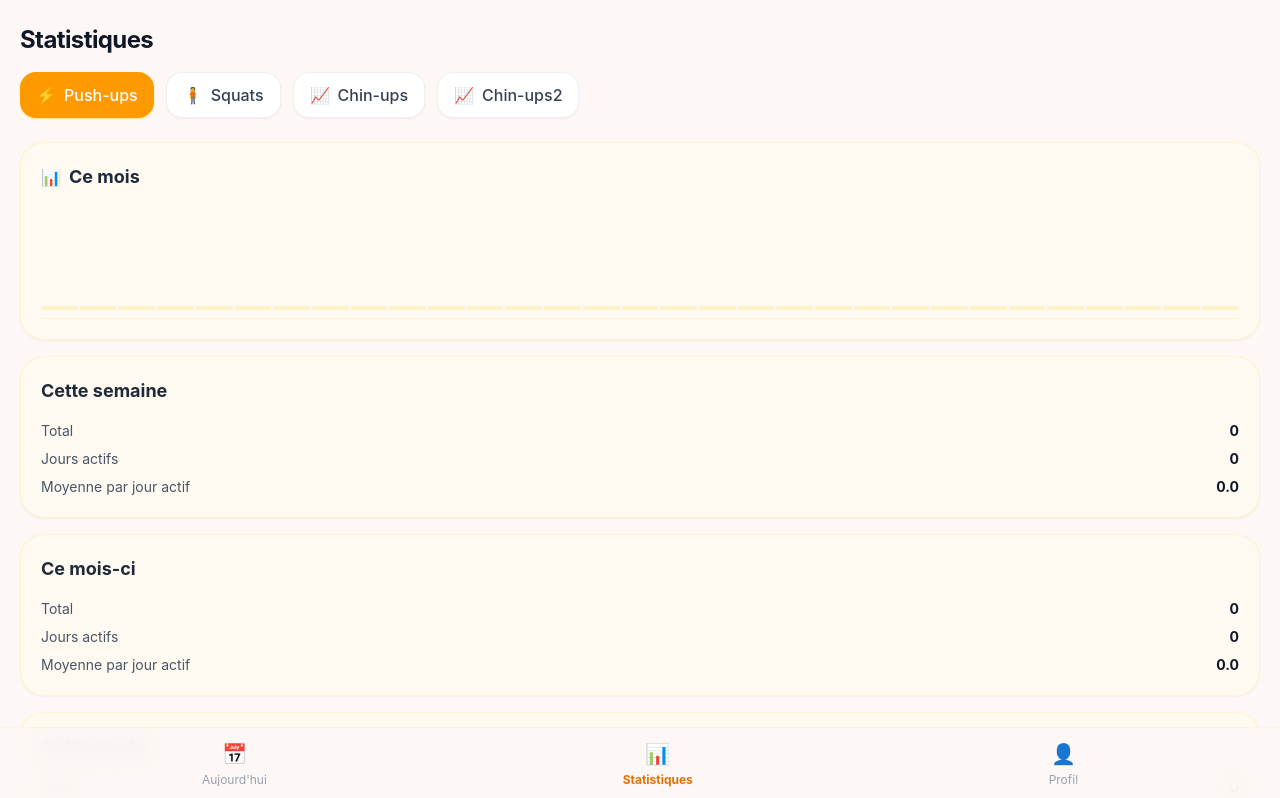
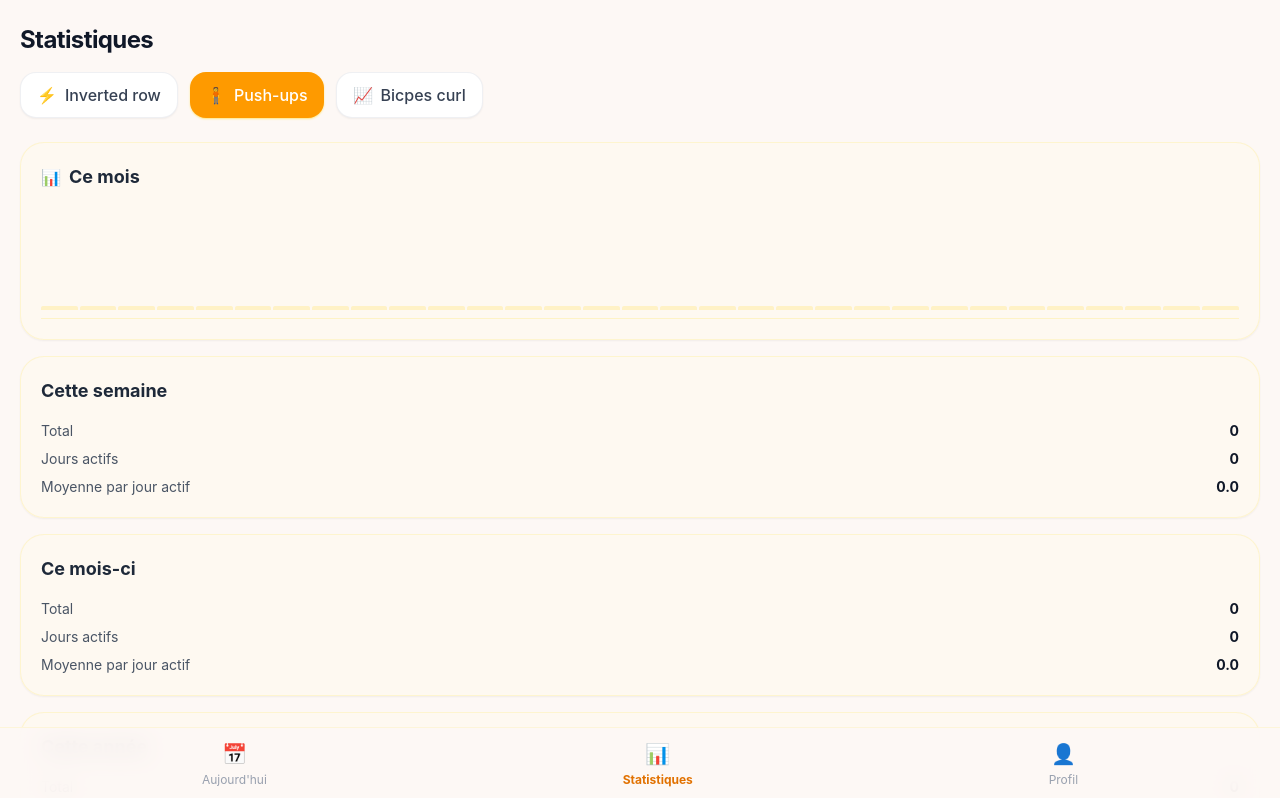
Before and after one commit to mauvaisetroupe/countrep, a Vue app: page /stats in a window 1280 px wide. Shown: the top 798 px of the page. Built offline with nearby package versions, Linux system fonts and the light colour scheme.

Commit message:
exercices list in external file

```diff
--- /dev/null
+++ b/src/exercises.ts
@@ -0,0 +1,11 @@
+export interface Exercise {
+  name: string
+  icon: string
+}
+
+export const exercises: Exercise[] = [
+  { name: 'Inverted row', icon: '⚡' },
+  { name: 'Push-ups', icon: '🧍' },
+  { name: 'Bicpes curl', icon: '📈' },
+
+]
--- a/src/views/StatsView.vue
+++ b/src/views/StatsView.vue
@@ -1,14 +1,9 @@
 <script setup lang="ts">
 import { ref, computed, onMounted } from 'vue'
 import { db, type Workout } from '../db'
+import { exercises } from '../exercises'
 
 const selectedExercise = ref('Push-ups')
-const exercises = [
-  { name: 'Push-ups', icon: '⚡' },
-  { name: 'Squats', icon: '🧍' },
-  { name: 'Chin-ups', icon: '📈' },
-  { name: 'Chin-ups2', icon: '📈' },
-]
 
 const workouts = ref<Workout[]>([])
 
--- a/src/views/TodayView.vue
+++ b/src/views/TodayView.vue
@@ -1,15 +1,11 @@
 <script setup lang="ts">
 import { ref, computed, onMounted } from 'vue'
 import { db, type Workout } from '../db'
+import { exercises } from '../exercises'
 
 // Exercice sélectionné
 const selectedExercise = ref('Push-ups')
-const exercises = [
-  { name: 'Push-ups', icon: '⚡' },
-  { name: 'Squats', icon: '🧍' },
-  { name: 'Chin-ups', icon: '📈' },
-  { name: 'Chin-ups2', icon: '📈' },
-]
+
 
 // --- PARTIE DYNAMIQUE ---
 const now = new Date()
```
